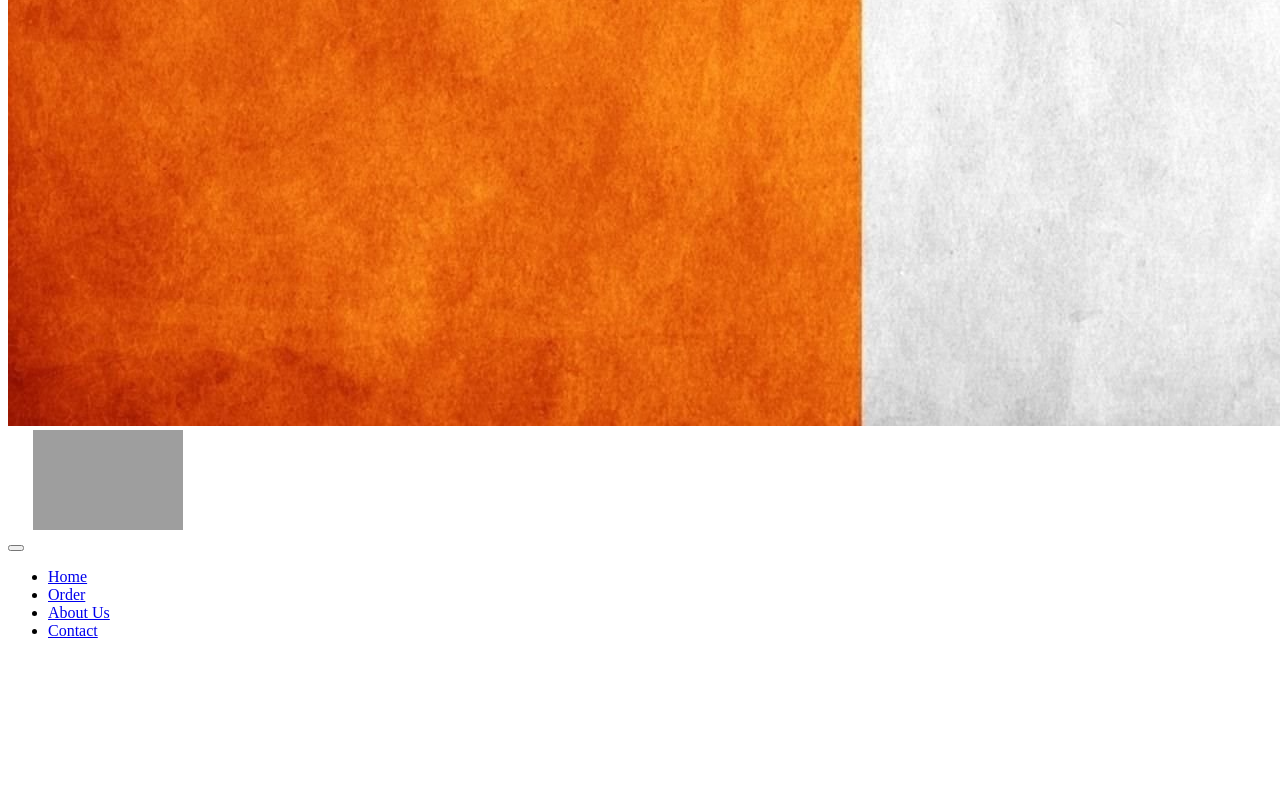
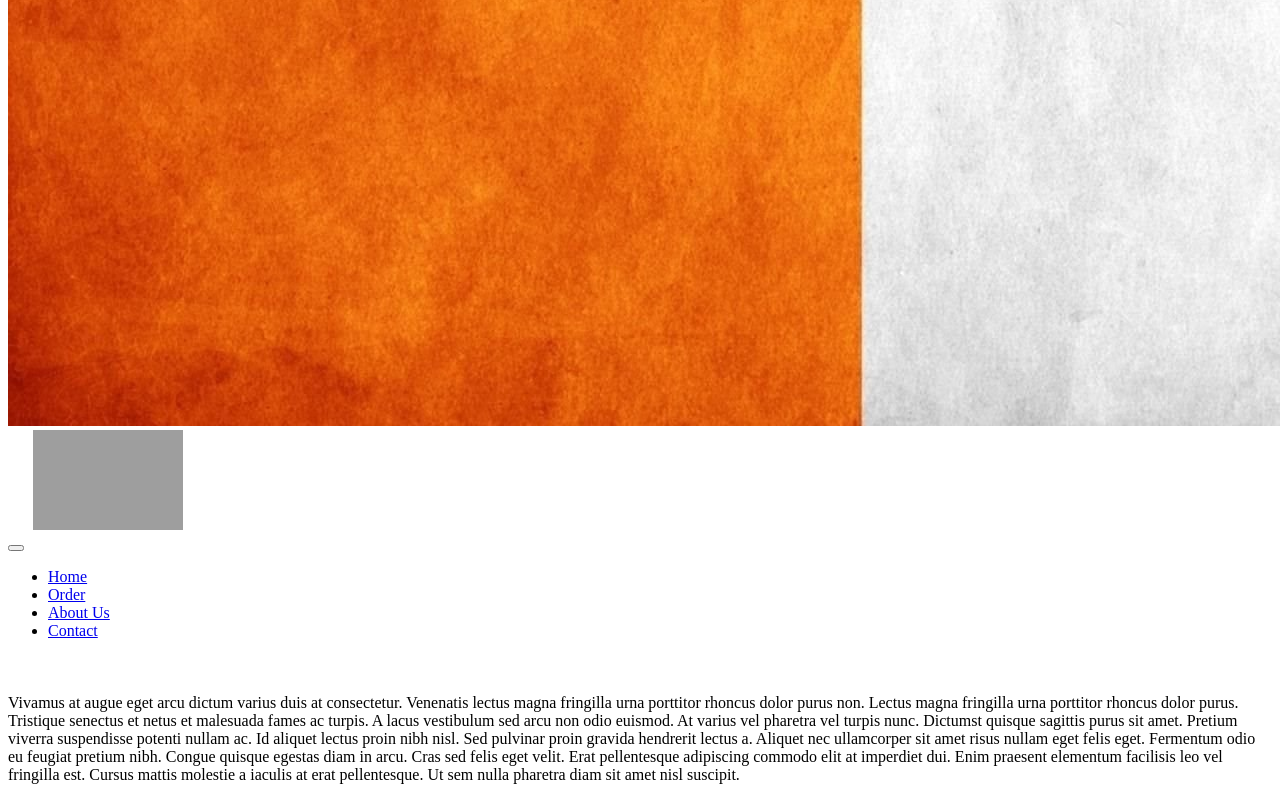
Before and after one commit to RenityNicole/Flanagan-s, a plain HTML site: page index.html in a window 1280 px wide. Shown: the part 1022-1822 px from the top of the page. Before the commit the page ends 1716 px from the top, so only its background shows below. Drawn offline with Linux system fonts and the light colour scheme; grey boxes are pictures that could not be loaded.

Commit message:
Update index.html

```diff
--- a/index.html
+++ b/index.html
@@ -37,8 +37,25 @@
         <article>
             <img src="" alt=""/>
             <h1></h1>
-            <p class="sub-title">
-                <a href=""></a>
+            <p class="Weekly Blog">
+              Vivamus at augue eget arcu dictum varius duis at consectetur.
+               Venenatis lectus magna fringilla urna porttitor rhoncus dolor purus non.
+                Lectus magna fringilla urna porttitor rhoncus dolor purus.
+                 Tristique senectus et netus et malesuada fames ac turpis.
+                  A lacus vestibulum sed arcu non odio euismod.
+                   At varius vel pharetra vel turpis nunc.
+                    Dictumst quisque sagittis purus sit amet.
+                     Pretium viverra suspendisse potenti nullam ac.
+                      Id aliquet lectus proin nibh nisl.
+                      Sed pulvinar proin gravida hendrerit lectus a.
+                       Aliquet nec ullamcorper sit amet risus nullam eget felis eget.
+                        Fermentum odio eu feugiat pretium nibh.
+                         Congue quisque egestas diam in arcu.
+                         Cras sed felis eget velit.
+                          Erat pellentesque adipiscing commodo elit at imperdiet dui.
+                           Enim praesent elementum facilisis leo vel fringilla est.
+                           Cursus mattis molestie a iaculis at erat pellentesque.
+                            Ut sem nulla pharetra diam sit amet nisl suscipit.
             </p>
              </article>
     </main>
```
